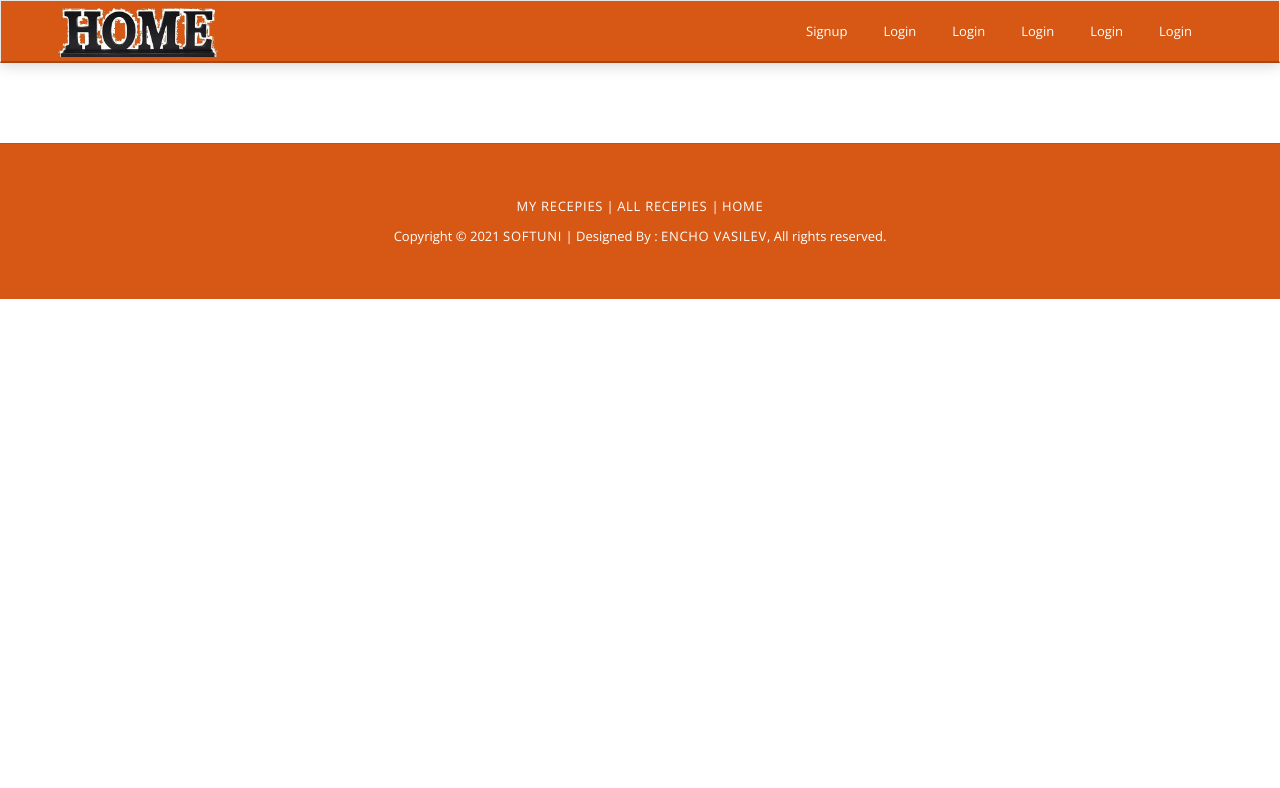
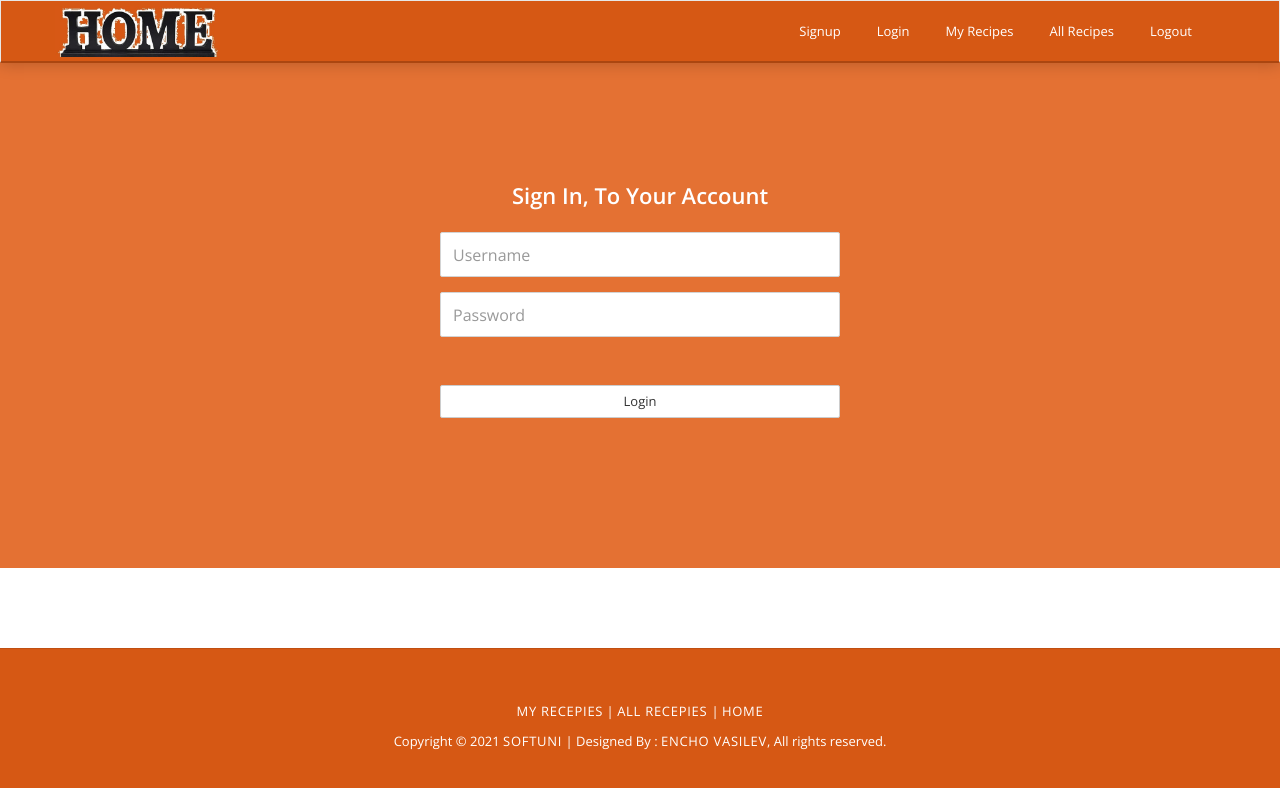
Before and after one commit to edvasilev94/CRA-Project, a JavaScript app: page /login in a window 1280 px wide. Shown: the top 788 px of the page. Built offline with nearby package versions, Linux system fonts and the light colour scheme; the HTML template or start-up script is replaced by a standard one.

Commit message:
fixing some links

```diff
--- a/src/App.js
+++ b/src/App.js
@@ -15,6 +15,8 @@ function App() {
 
       <Routes>
         <Route path="/" element={<><Home/><BlogHomePage /></>} />
+        <Route path="/login" element={<Login/>} />
+        <Route path="/register" element={<Register/>} />
       </Routes>
 
       <Footer />
--- a/src/components/Header/Header.css
+++ /dev/null
@@ -1,7 +0,0 @@
-.home{
-    align-items: center;
-    margin-left: 0;
-    text-align: center;
-    color: red;
-    size: 40cm;
-}
--- a/src/components/Header/Header.js
+++ b/src/components/Header/Header.js
@@ -1,5 +1,3 @@
-import './Header.css'
-
 const Header = () => {
     return (
         <header>
@@ -12,16 +10,15 @@ const Header = () => {
                             <span className="icon-bar"></span>
                             <span className="icon-bar"></span>
                         </button>
-                        <a className="navbar-brand" href="#"><img className="img-responsive" src="img/home.jpeg" alt="Logo" /></a>
+                        <a className="navbar-brand" href="/"><img className="img-responsive" src="img/home.jpeg" alt="Logo" /></a>
                     </div>
                     <div className="collapse navbar-collapse" id="bs-example-navbar-collapse-1">
                         <ul className="nav navbar-nav navbar-right">
-                            <li><a href="registration.html">Signup</a></li>
-                            <li><a href="login.html">Login</a></li>
-                            <li><a href="login.html">Login</a></li>
-                            <li><a href="login.html">Login</a></li>
-                            <li><a href="login.html">Login</a></li>
-                            <li><a href="login.html">Login</a></li>
+                            <li><a href="/register">Signup</a></li>
+                            <li><a href="/login">Login</a></li>
+                            <li><a href="/myrecipes">My Recipes</a></li>
+                            <li><a href="/recepies">All Recipes</a></li>
+                            <li><a href="/logout">Logout</a></li>
                         </ul>
                     </div>
 				</div>
--- a/src/components/Home/Home.js
+++ b/src/components/Home/Home.js
@@ -3,7 +3,7 @@ const Home = () => {
 
         <div class="banner">
         	<div class="container">
-            	<h2>Cooking Recepies</h2>
+            	<h2>Cooking Recipes</h2>
             	<p>It is our belief that in order to be most efficient it requires adaptive technology and software our customers can focus on their core business.</p>
 
 			</div>
--- a/src/components/Login/Login.js
+++ b/src/components/Login/Login.js
@@ -1,4 +1,7 @@
 const Login = () => {
+
+
+
     return (
         <div class="banner">
         <div class="container">
```
